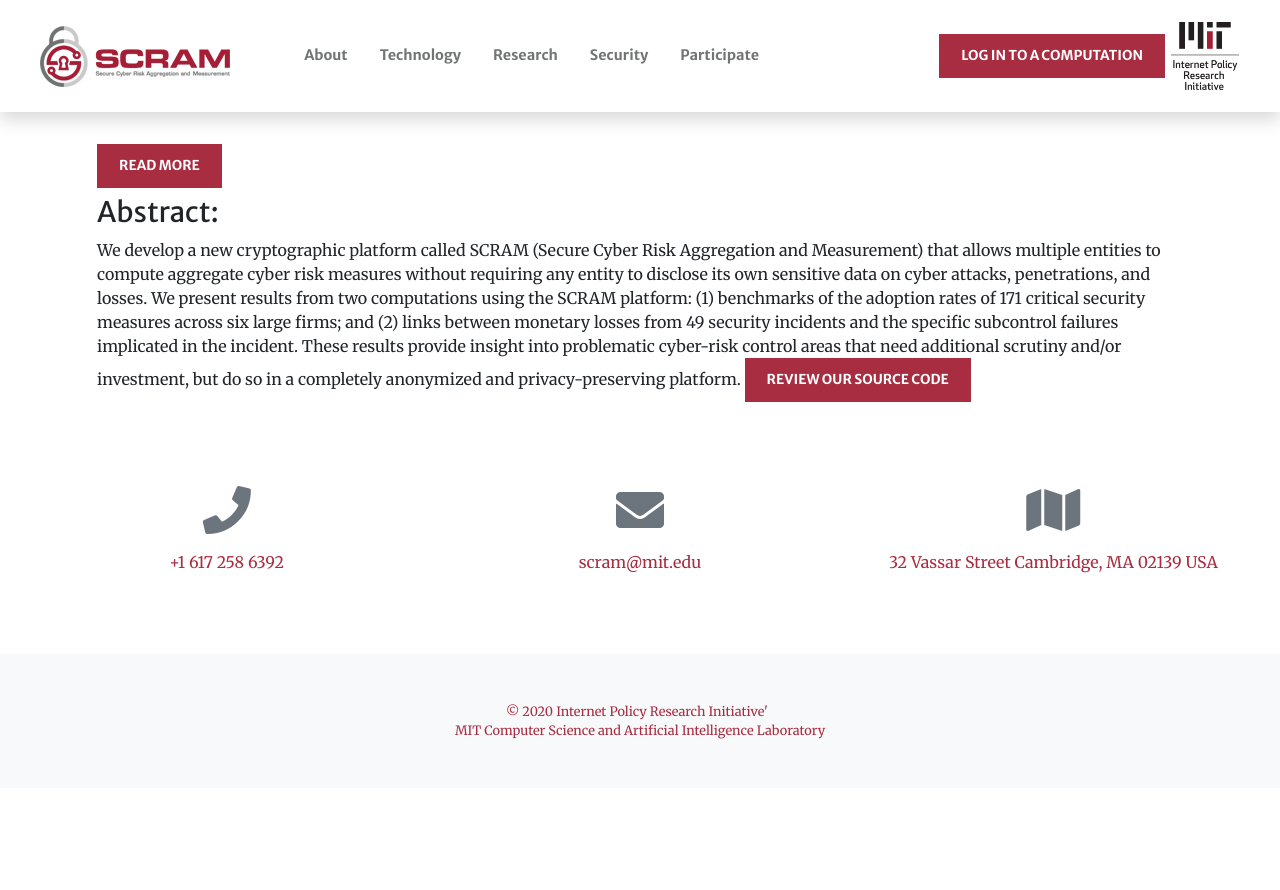
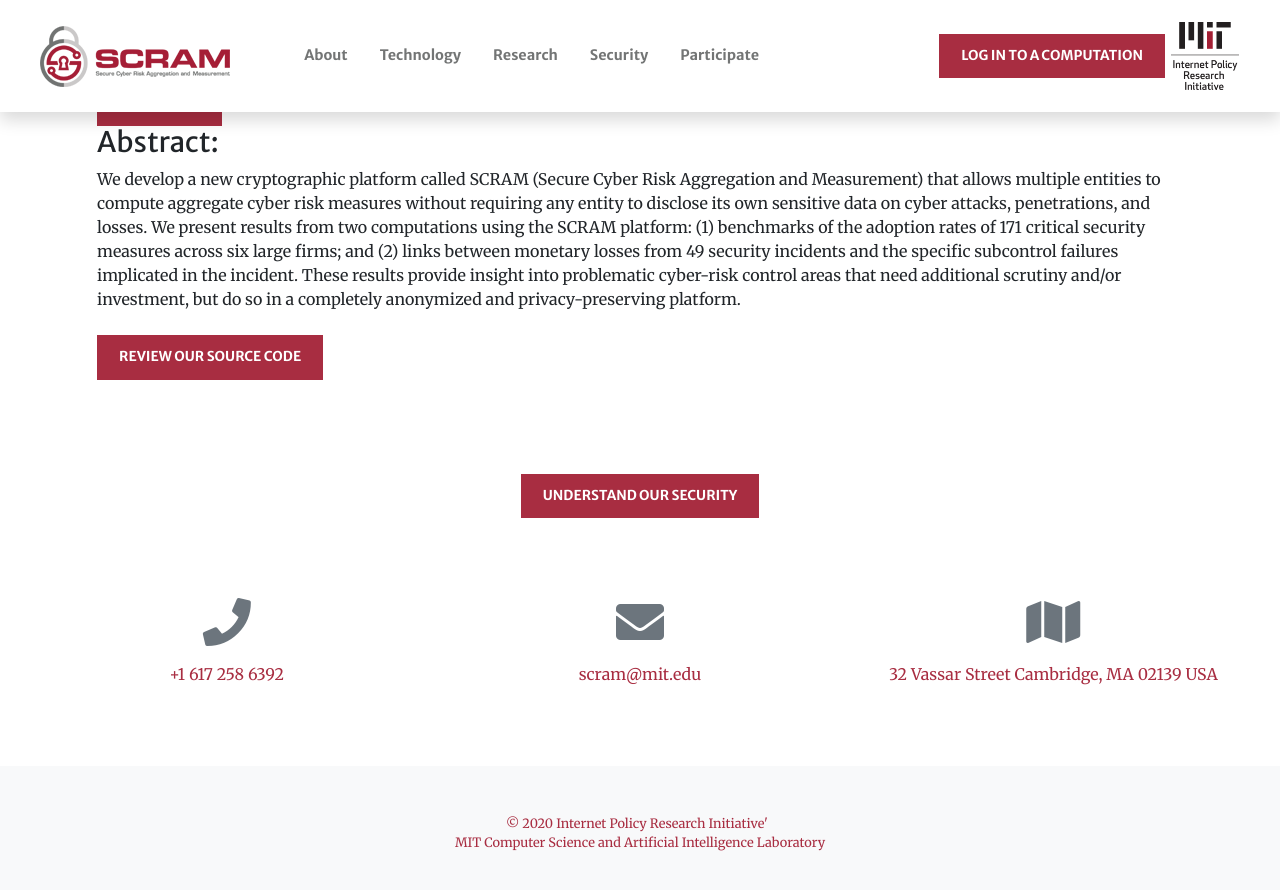
Before and after one commit to jisqyv/MIT, a Jekyll site: the page built from research.md, in a window 1280 px wide and 900 px high, scrolled down 634 px. Shown: the top 890 px of the window. Built offline with Jekyll 4.4.1, drawn with Linux system fonts in a browser that asks for light colours; nearby versions of some CDN libraries; before the commit the page ends 1422 px from its top, so only the background shows below that.

Commit message:
Update research.html

```diff
--- a/_includes/research.html
+++ b/_includes/research.html
@@ -3,18 +3,18 @@
     <div class="row justify-content-center">
       <div class="col-lg-8">
         <div class="mb-4 ">
-		<h3>Read more about our ongoing research in the August 2020 edition of the Harvard Data Science Review: <h3>
+		<h3>Read more about our ongoing research in the August 2020 edition of the Harvard Data Science Review: </h3>
 		Castro, L. de, Lo, A. W., Reynolds, T., Susan, F., Vaikuntanathan, V., Weitzner, D. J., & Zhang, N. (2020). SCRAM: A Platform for Securely Measuring Cyber Risk . Harvard Data Science Review.<br><br>
 		<a href="https://hdsr.mitpress.mit.edu/pub/gylaxji4/release/1" class="btn btn-xl js-scroll-trigger btn-research">Read More</a>
 
 <h3>Abstract:</h3>
-We develop a new cryptographic platform called SCRAM (Secure Cyber Risk Aggregation and Measurement) that allows multiple entities to compute aggregate cyber risk measures without requiring any entity to disclose its own sensitive data on cyber attacks, penetrations, and losses. We present results from two computations using the SCRAM platform: (1) benchmarks of the adoption rates of 171 critical security measures across six large firms; and (2) links between monetary losses from 49 security incidents and the specific subcontrol failures implicated in the incident. These results provide insight into problematic cyber-risk control areas that need additional scrutiny and/or investment, but do so in a completely anonymized and privacy-preserving platform.
+We develop a new cryptographic platform called SCRAM (Secure Cyber Risk Aggregation and Measurement) that allows multiple entities to compute aggregate cyber risk measures without requiring any entity to disclose its own sensitive data on cyber attacks, penetrations, and losses. We present results from two computations using the SCRAM platform: (1) benchmarks of the adoption rates of 171 critical security measures across six large firms; and (2) links between monetary losses from 49 security incidents and the specific subcontrol failures implicated in the incident. These results provide insight into problematic cyber-risk control areas that need additional scrutiny and/or investment, but do so in a completely anonymized and privacy-preserving platform.<br><br>
 <a href="https://github.com/CSAIL/ipri-scram" class="btn btn-xl js-scroll-trigger btn-research">Review our source code </a>
 
 
 </div>
       </div>
     </div>
-    {% include actions.html actions=section.actions %}
+<div class="bottombtn"><center><a class="btn btn-xl btn-research" href="//MIT/security">Understand our security</a></center></div>
   </div>
 </section>
```
